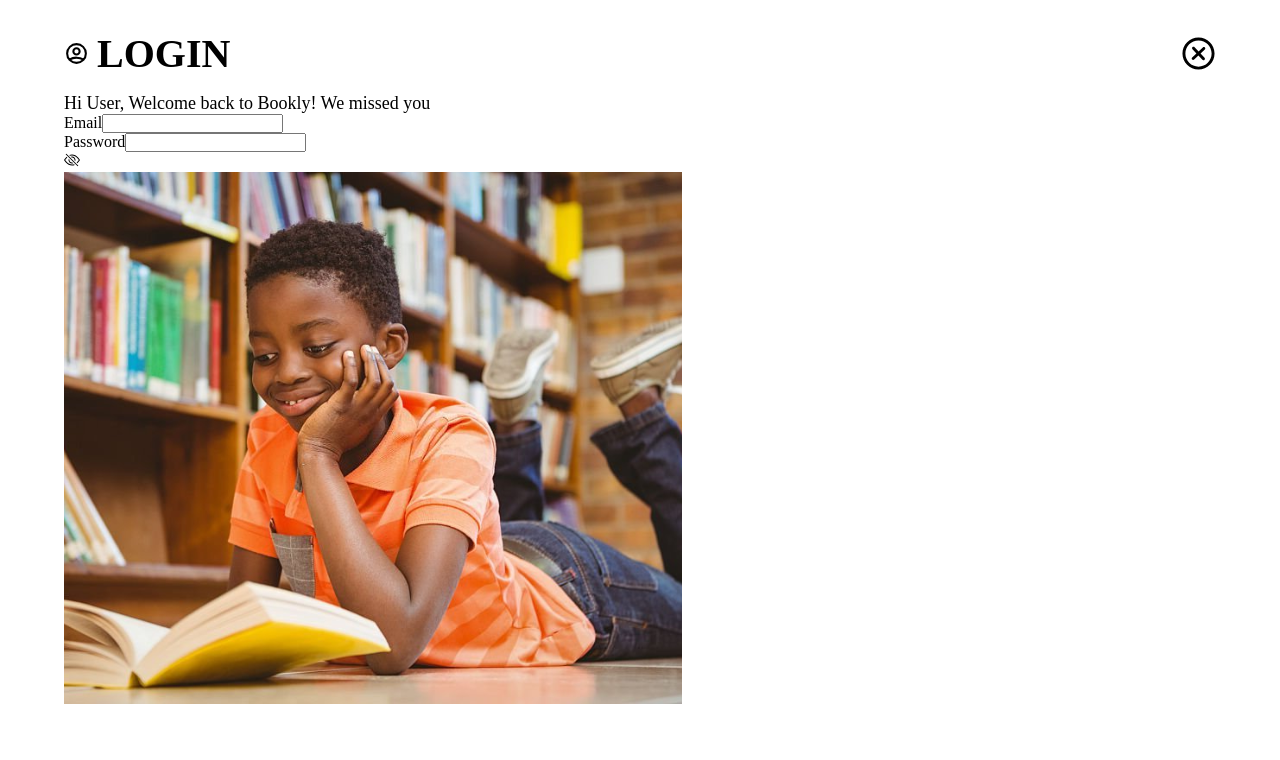
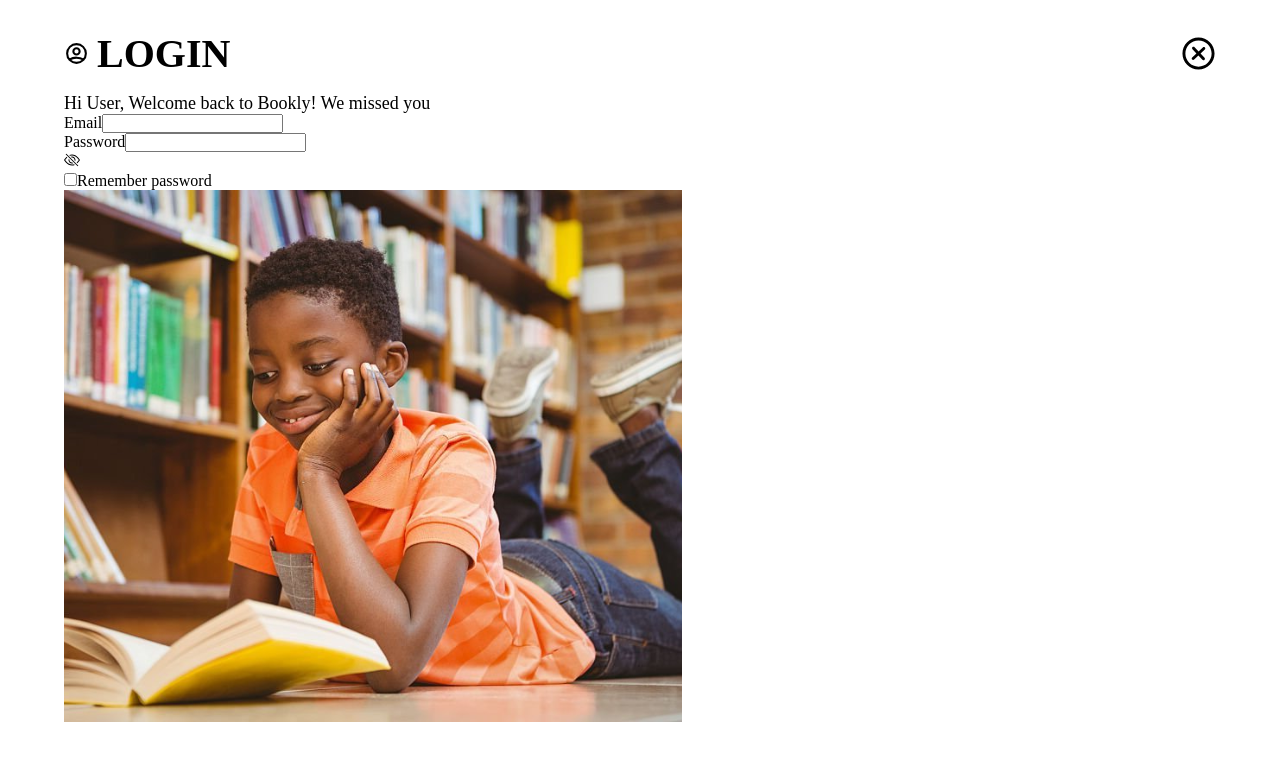
Before and after one commit to gift56/Bookly2.0, a React (Create React App) app: page / in a window 1280 px wide. Shown: the top 760 px of the page. Built offline with nearby package versions, Linux system fonts and the light colour scheme; the HTML template or start-up script is replaced by a standard one.

Commit message:
added check box

```diff
--- a/src/components/Login.jsx
+++ b/src/components/Login.jsx
@@ -42,6 +42,10 @@ const Login = () => {
                     )}
                   </div>
                 </div>
+                <div className="rememeberArea">
+                  <input type="checkbox" id="check" />
+                  <label htmlFor="check">Remember password</label>
+                </div>
               </form>
             </div>
             <div className="rightSide">
```
